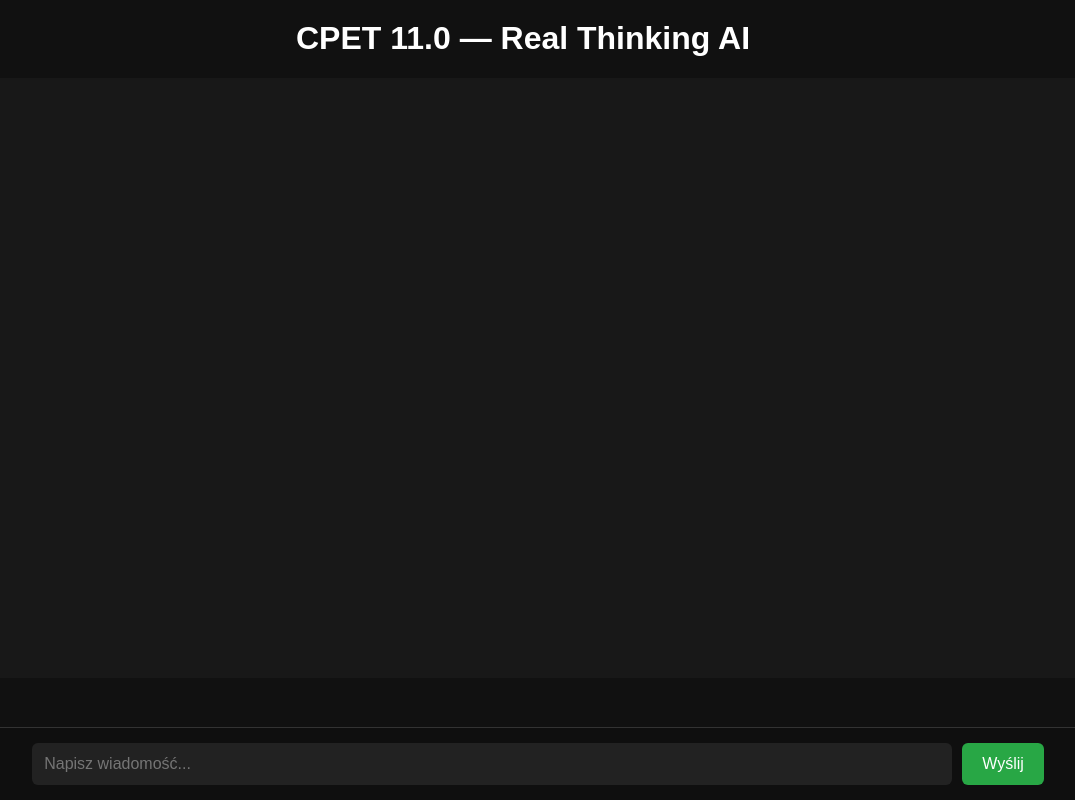
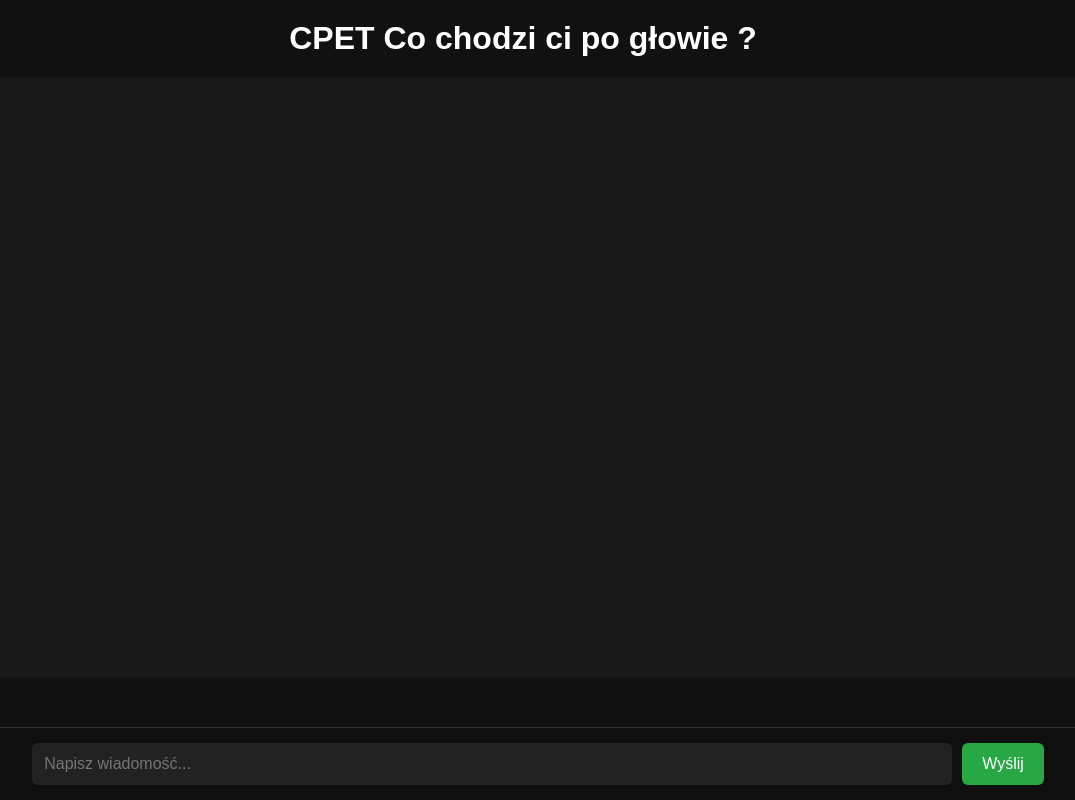
Before and after one commit to chambotofficial/Cpet, a plain HTML site: page index.html in a window 1280 px wide. Shown: the whole page, without its empty margins (117-1192 px from the left). Drawn offline with Linux system fonts and the light colour scheme.

Commit message:
Update index.html

```diff
--- a/index.html
+++ b/index.html
@@ -100,7 +100,7 @@
     </style>
 </head>
 <body>
-    <h1>CPET 11.0 — Real Thinking AI</h1>
+    <h1>CPET Co chodzi ci po głowie ?</h1>
     <div id="output"></div>
 
     <div id="bottom">
```
